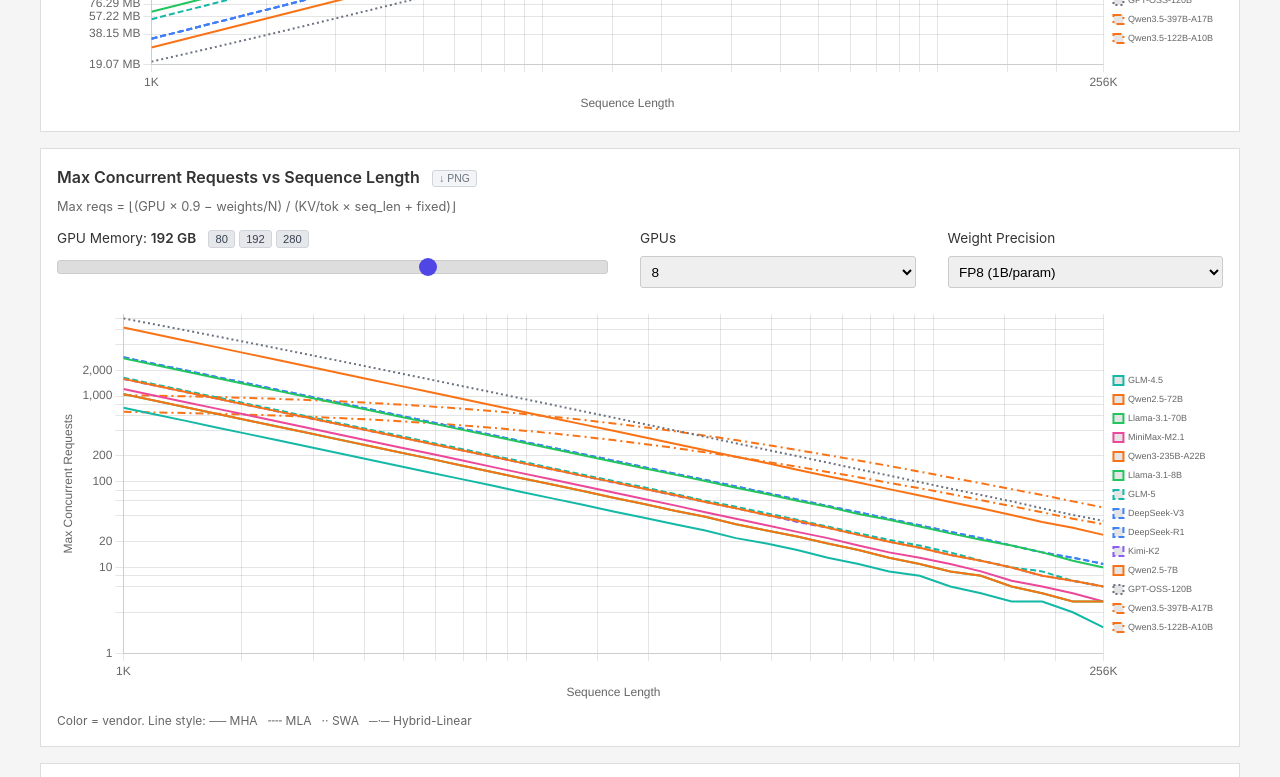
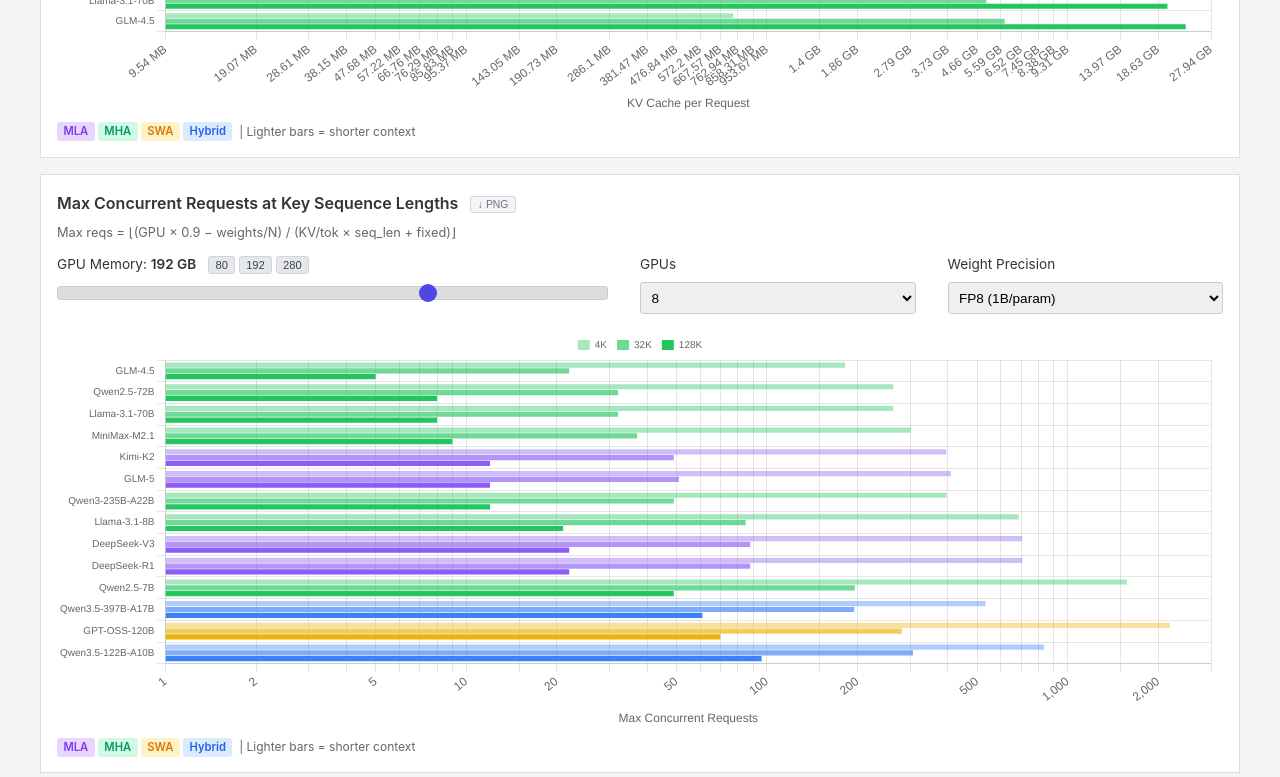
Before and after one commit to Aphoh/rooflines, a plain HTML site: page dist/index.html in a window 1280 px wide. Shown: the part 1680-2457 px from the top of the page. Drawn offline with nearby package versions, Linux system fonts and the light colour scheme.

Commit message:
Replace line charts with grouped bar charts at 4K/32K/128K seq lens for clarity

```diff
--- a/dist/index.html
+++ b/dist/index.html
@@ -253,14 +253,21 @@
         </div>
 
         <div class="card">
-            <h2>KV Cache Size vs Sequence Length <button class="download-btn" onclick="downloadChart('lineChart', 'kv-vs-seqlen', 'KV Cache Size vs Sequence Length')">↓ PNG</button></h2>
+            <h2>KV Cache per Request at Key Sequence Lengths <button class="download-btn" onclick="downloadChart('lineChart', 'kv-at-seqlens', 'KV Cache per Request at Key Sequence Lengths')">↓ PNG</button></h2>
             <div class="chart-container">
                 <canvas id="lineChart"></canvas>
+            </div>
+            <div class="legend-note">
+                <span class="badge badge-mla">MLA</span>
+                <span class="badge badge-mha">MHA</span>
+                <span class="badge badge-swa">SWA</span>
+                <span class="badge badge-hyb">Hybrid</span>
+                &nbsp;| Lighter bars = shorter context
             </div>
         </div>
 
         <div class="card">
-            <h2>Max Concurrent Requests vs Sequence Length <button class="download-btn" onclick="downloadChart('batchChart', 'max-concurrent-requests', 'Max Concurrent Requests vs Sequence Length')">↓ PNG</button></h2>
+            <h2>Max Concurrent Requests at Key Sequence Lengths <button class="download-btn" onclick="downloadChart('batchChart', 'max-concurrent-requests', 'Max Concurrent Requests at Key Sequence Lengths')">↓ PNG</button></h2>
             <p style="font-size: 0.8rem; color: #666; margin-bottom: 0.75rem;">
                 Max reqs = ⌊(GPU × 0.9 − weights/N) / (KV/tok × seq_len + fixed)⌋
             </p>
@@ -300,7 +307,11 @@
                 <canvas id="batchChart"></canvas>
             </div>
             <div class="legend-note">
-                Color = vendor. Line style: ── MHA &nbsp; ╌╌ MLA &nbsp; ·· SWA &nbsp; ─·─ Hybrid-Linear
+                <span class="badge badge-mla">MLA</span>
+                <span class="badge badge-mha">MHA</span>
+                <span class="badge badge-swa">SWA</span>
+                <span class="badge badge-hyb">Hybrid</span>
+                &nbsp;| Lighter bars = shorter context
             </div>
         </div>
 
@@ -323,9 +334,6 @@
                     </thead>
                     <tbody id="model-tbody"></tbody>
                 </table>
-            </div>
-            <div class="legend-note">
-                Color = vendor. Line style: ── MHA &nbsp; ╌╌ MLA &nbsp; ·· SWA &nbsp; ─·─ Hybrid-Linear
             </div>
         </div>
     </div>
@@ -644,37 +652,10 @@
             return bytesPerToken * seqLen + fixed;
         }
 
-        const VENDOR_COLORS = {
-            DeepSeek: '#3b82f6',
-            Moonshot: '#8b5cf6',
-            Zhipu:   '#14b8a6',
-            MiniMax: '#ec4899',
-            Alibaba: '#f97316',
-            Meta:    '#22c55e',
-            Mistral: '#ef4444',
-            OpenAI:  '#6b7280'
-        };
-
-        function getVendor(name) {
-            if (name.startsWith('DeepSeek')) return 'DeepSeek';
-            if (name.startsWith('Kimi')) return 'Moonshot';
-            if (name.startsWith('GLM')) return 'Zhipu';
-            if (name.startsWith('MiniMax')) return 'MiniMax';
-            if (name.startsWith('Qwen')) return 'Alibaba';
-            if (name.startsWith('Llama')) return 'Meta';
-            if (name.startsWith('Mistral') || name.startsWith('Mixtral')) return 'Mistral';
-            if (name.startsWith('GPT')) return 'OpenAI';
-            return 'Other';
-        }
-
-        function getTypeDash(result) {
-            if (result.hasHybridLinear) return [8, 4, 2, 4];
-            if (result.slidingWindow) return [2, 3];
-            if (result.useMLA) return [6, 3];
-            return [];
-        }
-
-        const COLORS = Object.values(VENDOR_COLORS);
+        const COLORS = [
+            '#6366f1', '#22c55e', '#f59e0b', '#ef4444', '#8b5cf6',
+            '#06b6d4', '#ec4899', '#14b8a6', '#f97316', '#84cc16'
+        ];
 
         function initModels() {
             models = { ...BUILTIN_MODELS };
@@ -685,9 +666,7 @@
 
             const modelData = Object.entries(models).map(([name, config], index) => {
                 const result = calculateKVCache(config);
-                const vendor = getVendor(name);
-                const color = VENDOR_COLORS[vendor] || COLORS[index % COLORS.length];
-                return { name, config, result, color, vendor };
+                return { name, config, result, color: COLORS[index % COLORS.length] };
             });
 
             modelData.sort((a, b) => a.result.bf16 - b.result.bf16);
@@ -910,50 +889,49 @@
             else scatterChartTotal = chart;
         }
 
+        const SEQ_LENS = [
+            { len: 4096, label: '4K', opacity: 0.4 },
+            { len: 32768, label: '32K', opacity: 0.65 },
+            { len: 131072, label: '128K', opacity: 1.0 }
+        ];
+
+        function getTypeColor(result, opacity) {
+            if (result.useMLA) return `rgba(139, 92, 246, ${opacity})`;       // purple
+            if (result.hasHybridLinear) return `rgba(59, 130, 246, ${opacity})`; // blue
+            if (result.slidingWindow) return `rgba(234, 179, 8, ${opacity})`;   // yellow
+            return `rgba(34, 197, 94, ${opacity})`;                             // green (MHA)
+        }
+
         function renderLineChart(modelData, dtype) {
             const ctx = document.getElementById('lineChart').getContext('2d');
 
-            const seqLens = [];
-            for (let i = 10; i <= 18; i += 0.25) seqLens.push(Math.round(Math.pow(2, i)));
-
-            // Sort by KV cache at 128K descending (biggest first in legend)
+            // Sort by 128K KV cache ascending (smallest at top for horizontal bar)
             const sorted = [...modelData].sort((a, b) =>
-                getKVCacheAtSeqLen(b.result, 131072, dtype) - getKVCacheAtSeqLen(a.result, 131072, dtype)
+                getKVCacheAtSeqLen(a.result, 131072, dtype) - getKVCacheAtSeqLen(b.result, 131072, dtype)
             );
 
-            const datasets = sorted.map((m, idx) => ({
-                label: m.name,
-                data: seqLens.map(s => ({ x: s, y: getKVCacheAtSeqLen(m.result, s, dtype) })),
-                borderColor: m.color,
-                fill: false,
-                pointRadius: 0,
-                pointHoverRadius: 5,
-                pointHoverBackgroundColor: m.color,
-                borderWidth: 2,
-                borderDash: getTypeDash(m.result)
+            const labels = sorted.map(m => m.name);
+            const datasets = SEQ_LENS.map(sl => ({
+                label: sl.label,
+                data: sorted.map(m => getKVCacheAtSeqLen(m.result, sl.len, dtype)),
+                backgroundColor: sorted.map(m => getTypeColor(m.result, sl.opacity)),
+                borderWidth: 0
             }));
 
             if (lineChart) lineChart.destroy();
             lineChart = new Chart(ctx, {
-                type: 'line',
-                data: { datasets },
+                type: 'bar',
+                data: { labels, datasets },
                 options: {
                     responsive: true,
                     maintainAspectRatio: false,
-                    interaction: { mode: 'index', intersect: false },
+                    indexAxis: 'y',
                     plugins: {
-                        legend: { position: 'right', labels: { boxWidth: 10, font: { size: 9 } } },
+                        legend: { position: 'top', labels: { boxWidth: 12, font: { size: 10 } } },
                         tooltip: {
                             callbacks: {
-                                title: function(items) {
-                                    if (items.length > 0) {
-                                        const x = items[0].raw.x;
-                                        return (x/1024) + 'K tokens';
-                                    }
-                                    return '';
-                                },
                                 label: function(context) {
-                                    return context.dataset.label + ': ' + formatBytes(context.raw.y);
+                                    return context.dataset.label + ': ' + formatBytes(context.raw);
                                 }
                             }
                         }
@@ -961,25 +939,10 @@
                     scales: {
                         x: {
                             type: 'logarithmic',
-                            title: { display: true, text: 'Sequence Length' },
-                            min: 1024,
-                            max: 262144,
-                            ticks: {
-                                callback: function(v) {
-                                    // 1K, 2K, 4K, 8K, 16K, 32K, 64K, 128K, 256K
-                                    const validTicks = [1024, 2048, 4096, 8192, 16384, 32768, 65536, 131072, 262144];
-                                    if (validTicks.includes(v)) {
-                                        return (v/1024) + 'K';
-                                    }
-                                    return '';
-                                }
-                            }
+                            title: { display: true, text: 'KV Cache per Request' },
+                            ticks: { callback: v => formatBytes(v) }
                         },
-                        y: {
-                            type: 'logarithmic',
-                            title: { display: true, text: 'KV Cache Size' },
-                            ticks: { callback: v => formatBytes(v) }
-                        }
+                        y: { ticks: { font: { size: 10 } } }
                     }
                 }
             });
@@ -1012,61 +975,44 @@
             // Filter to models with parameter count
             const modelsWithParams = modelData.filter(m => m.config.total_params_b !== undefined);
 
-            // Sequence lengths from 1K to 256K
-            const seqLens = [];
-            for (let i = 10; i <= 18; i += 0.25) seqLens.push(Math.round(Math.pow(2, i)));
+            // Sort by max reqs at 128K descending (most capacity at top)
+            const sorted = [...modelsWithParams].sort((a, b) => {
+                const getMaxReqs = m => {
+                    const wb = m.config.total_params_b * 1e9 * weightBytesPerParam / numGpus;
+                    const avail = Math.max(0, gpuMemoryBytes - wb);
+                    const kv = getKVCacheAtSeqLen(m.result, 131072, kvDtype);
+                    return kv > 0 ? Math.floor(avail / kv) : 0;
+                };
+                return getMaxReqs(a) - getMaxReqs(b);
+            });
 
-            // Sort by KV cache at 128K descending (biggest first in legend)
-            const sorted = [...modelsWithParams].sort((a, b) =>
-                getKVCacheAtSeqLen(b.result, 131072, kvDtype) - getKVCacheAtSeqLen(a.result, 131072, kvDtype)
-            );
-
-            const datasets = sorted.map((m, idx) => {
-                const totalWeightBytes = m.config.total_params_b * 1e9 * weightBytesPerParam;
-                const weightBytesPerGpu = totalWeightBytes / numGpus;
-                const availableForKV = Math.max(0, gpuMemoryBytes - weightBytesPerGpu);
-
-                const data = seqLens.map(s => {
-                    if (availableForKV <= 0) return { x: s, y: 0 };
-                    const kvPerReq = getKVCacheAtSeqLen(m.result, s, kvDtype);
-                    const maxReqs = kvPerReq > 0 ? Math.floor(availableForKV / kvPerReq) : 0;
-                    return { x: s, y: Math.max(maxReqs, 0) };
-                });
-
-                return {
-                    label: m.name,
-                    data,
-                    borderColor: m.color,
-                    fill: false,
-                    pointRadius: 0,
-                    pointHoverRadius: 5,
-                    pointHoverBackgroundColor: m.color,
-                    borderWidth: 2,
-                    borderDash: getTypeDash(m.result)
-                };
-            });
+            const labels = sorted.map(m => m.name);
+            const datasets = SEQ_LENS.map(sl => ({
+                label: sl.label,
+                data: sorted.map(m => {
+                    const wb = m.config.total_params_b * 1e9 * weightBytesPerParam / numGpus;
+                    const avail = Math.max(0, gpuMemoryBytes - wb);
+                    const kv = getKVCacheAtSeqLen(m.result, sl.len, kvDtype);
+                    return kv > 0 ? Math.max(Math.floor(avail / kv), 0) : 0;
+                }),
+                backgroundColor: sorted.map(m => getTypeColor(m.result, sl.opacity)),
+                borderWidth: 0
+            }));
 
             if (batchChart) batchChart.destroy();
             batchChart = new Chart(ctx, {
-                type: 'line',
-                data: { datasets },
+                type: 'bar',
+                data: { labels, datasets },
                 options: {
                     responsive: true,
                     maintainAspectRatio: false,
-                    interaction: { mode: 'index', intersect: false },
+                    indexAxis: 'y',
                     plugins: {
-                        legend: { position: 'right', labels: { boxWidth: 10, font: { size: 9 } } },
+                        legend: { position: 'top', labels: { boxWidth: 12, font: { size: 10 } } },
                         tooltip: {
                             callbacks: {
-                                title: function(items) {
-                                    if (items.length > 0) {
-                                        const x = items[0].raw.x;
-                                        return (x/1024) + 'K seq_len';
-                                    }
-                                    return '';
-                                },
                                 label: function(context) {
-                                    const reqs = context.raw.y;
+                                    const reqs = context.raw;
                                     if (reqs === 0) return context.dataset.label + ': does not fit';
                                     return context.dataset.label + ': ' + reqs.toLocaleString() + ' reqs';
                                 }
@@ -1075,19 +1021,6 @@
                     },
                     scales: {
                         x: {
-                            type: 'logarithmic',
-                            title: { display: true, text: 'Sequence Length' },
-                            min: 1024,
-                            max: 262144,
-                            ticks: {
-                                callback: function(v) {
-                                    const validTicks = [1024, 2048, 4096, 8192, 16384, 32768, 65536, 131072, 262144];
-                                    if (validTicks.includes(v)) return (v/1024) + 'K';
-                                    return '';
-                                }
-                            }
-                        },
-                        y: {
                             type: 'logarithmic',
                             title: { display: true, text: 'Max Concurrent Requests' },
                             min: 1,
@@ -1099,7 +1032,8 @@
                                     return '';
                                 }
                             }
-                        }
+                        },
+                        y: { ticks: { font: { size: 10 } } }
                     }
                 }
             });
```
Also changed, not shown: index.html (+77 -143 lines).
